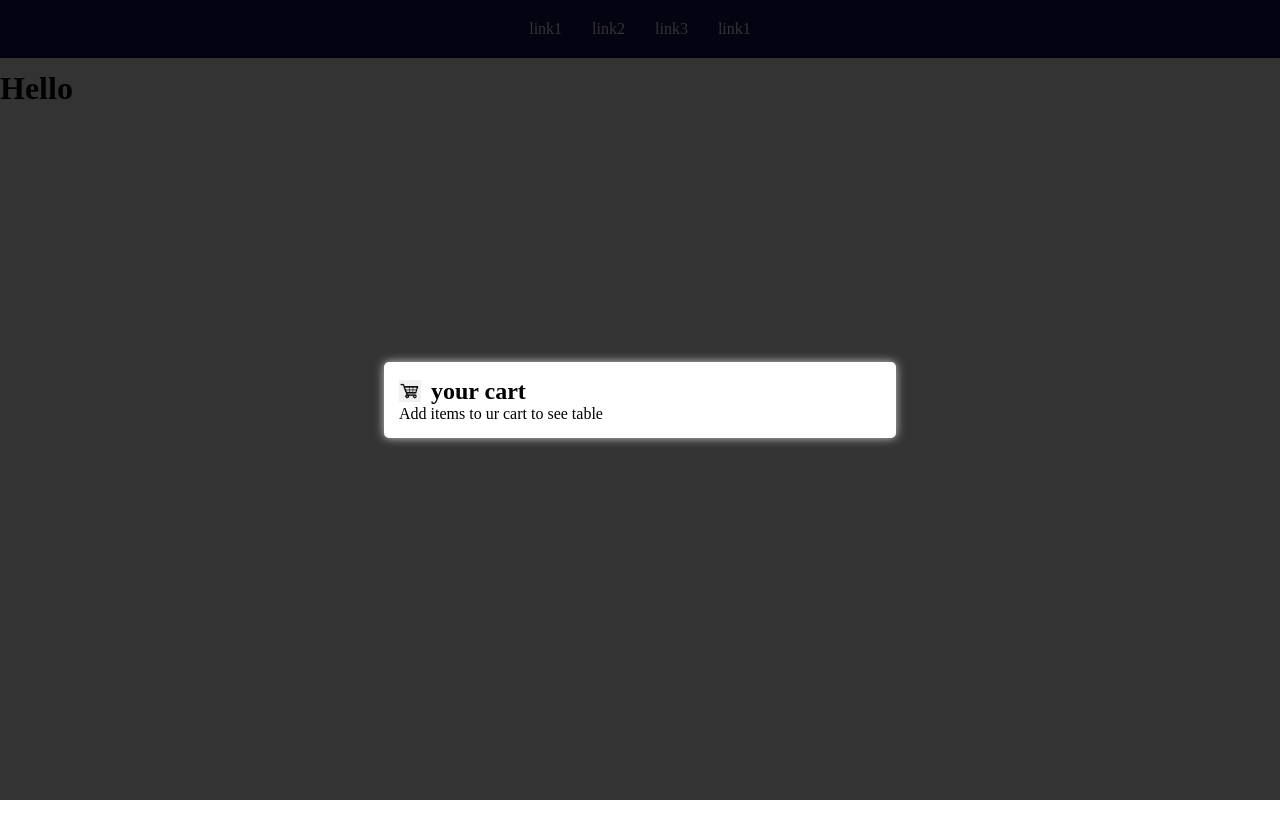
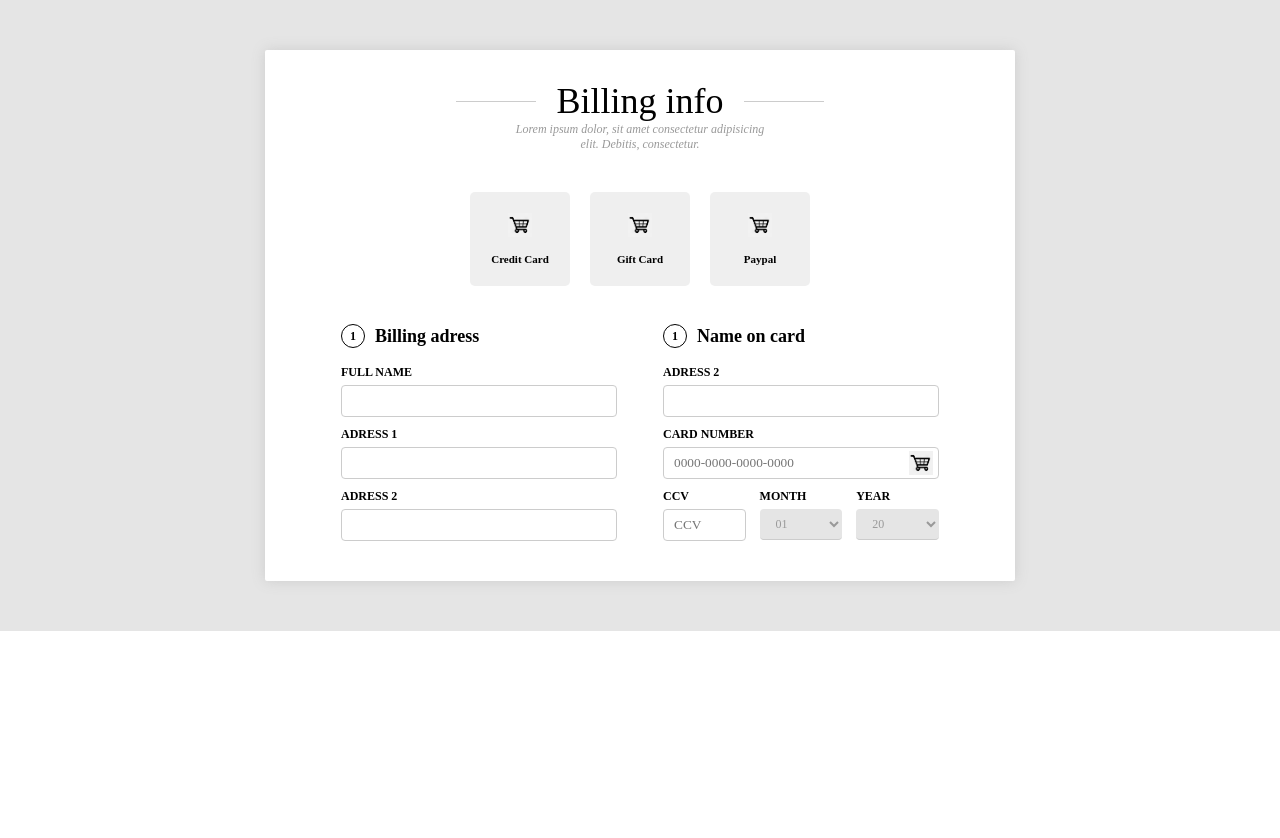
Before and after one commit to ihor97/latushkin, a plain HTML site: page index.html in a window 1280 px wide. After the commit the page ends 800 px from the top, so only its background shows below. Drawn offline with Linux system fonts and the light colour scheme.

Commit message:
форма

```diff
--- a/index.html
+++ b/index.html
@@ -17,60 +17,113 @@
 <body>
 
 
-<header>
-  <nav>
-    <ul>
-      <li>
-        <a href=""> link1</a>
-      </li>
-      <li>
-        <a href=""> link2</a>
-      </li>
-      <li>
-        <a href=""> link3</a>
-        <ol>
-          <li>
-            <a href="">Link for google.com</a>
-          </li>
-          <li>
-            <a href="">Link for 1.2</a>
-          </li>
-          <li>
-            <a href="">Link for 1.3</a>
-          </li>
-          <li>
-            <a href="">Link for 1.4</a>
-          </li>
-        </ol>
-      </li>
-      <li>
-        <a href=""> link1</a>
-      </li>
-    </ul>
-  </nav>
-</header>
-<main>
-  <h1>Hello</h1>
+<!-- флажок або перемиач стилізують так ставлять їм appereance: none -->
+<!-- потім створюють псевдоелемент :before і стилізують його під флажлк -->
+<!-- для псевдоелемента :checked описують стилі для checked -->
+
+<!-- select взагалі скривають і запихають його в label і потім перебудовують селект вручну-->
 
 
 
-  <section>
-    <div class="lightbox">
-      <div class="lightbox-container">
-        <h2>your cart</h2>
-        <p>Add items to  ur cart to see table</p>
+<main>
+  <section class="payment">
+    <form action="">
+      <div class="heading">
+        <h3>Billing info</h3>
+        <p>Lorem ipsum dolor, sit amet consectetur adipisicing elit. Debitis, consectetur.</p>
       </div>
-    </div>
+
+      <div class="paytypes">
+        <label >
+          <input type="radio" name="paytype">
+          <span>Credit card</span>
+        </label>
+        <label >
+          <input type="radio" name="paytype">
+          <span>Gift card</span>
+        </label>
+        <label >
+          <input type="radio" name="paytype">
+          <span>paypal</span>
+        </label>
+      </div>
+      <div class="form-data">
+        <div class="col">
+          <h3>Billing adress</h3>
+
+          <div class="row">
+            <label >
+              <span>Full name</span>
+              <input type="text">
+            </label>
+          </div>
+          <div class="row">
+            <label >
+              <span>Adress 1</span>
+              <input type="text">
+            </label>
+          </div>
+          <div class="row">
+            <label >
+              <span>Adress 2</span>
+              <input type="text">
+            </label>
+          </div>
+
+        </div>
+        <div class="col">
+          <h3>Name on card</h3>
+          <div class="row">
+            <label >
+              <span>Adress 2</span>
+              <input type="text">
+            </label>
+          </div>
+          <div class="row">
+            <label >
+              <span>card number</span>
+              <input type="text" class="card-input" placeholder="0000-0000-0000-0000">
+            </label>
+          </div>
+
+          <div class="col-3 row">
+            <label >
+              <span>CCV</span>
+              <input type="text" placeholder="CCV">
+            </label>
+            <label >
+              <span>Month</span>
+              <select name="" id="">
+                <option >01</option>
+                <option >02</option>
+                <option >03</option>
+                <option >04</option>
+                <option >05</option>
+                <option >06</option>
+                <option >07</option>
+                <option >08</option>
+                <option >09</option>
+                <option >10</option>
+                <option >11</option>
+                <option >12</option>
+              </select>
+            </label>
+            <label >
+              <span>Year</span>
+              <select name="" id="">
+                <option >20</option>
+                <option >21</option>
+                <option >22</option>
+
+              </select>
+            </label>
+          </div>
+        </div>
+
+      </div>
+    </form>
   </section>
 </main>
-
-
-
-
-
-
-
-
 
 
 
--- a/style.css
+++ b/style.css
@@ -3,94 +3,247 @@
     padding: 0;
     box-sizing: border-box;
 }
-header{
-    background-color: #115;
-    width: 100%;
-    padding: 0 20%;
-    position: fixed;
-    top: 0;
-    left: 0;
+.payment {
+    padding: 50px;
+    background-color: #e5e5e5;
+}
+.payment form{
+    display: block;
+    width: 750px;
+    background-color: #fff;
+    margin: 0 auto;
+    border-radius: 2px;
+    box-shadow:  0 0 14px #ccc;
+    padding: 30px;
+}
+.heading {
+
+}
+.paytypes {
+    display: flex;align-items: center;
+    justify-content: center;
+    margin-bottom: 40px;
+
+}
+.form-data {
+
 }
 
-header nav ul{
+.payment form .heading{
+margin-bottom: 40px;
+}
+
+.paytypes label{
+margin: 0 10px;
+}
+
+.paytypes label input{
+display: none;
+}
+
+
+
+
+.paytypes label span{
+    display: block;
+    width: 100px;
+    padding: 20px;
+    font-size: 11px;
+    font-weight: bold;
+    text-transform: capitalize;
+    background-color: #efefef;
+    border-radius: 5px;
+    text-align: center;
+    /* як можна забацати каптинку по середині */
+    padding-top: 60px;
+cursor: pointer;
+background-image: url('./download.png');
+background-size: 24px 24px;
+ background-repeat: no-repeat;
+ background-position:center 20px ;
+ border: 1px solid transparent;
+}
+
+
+/* робимо клікаюельними радіо інпути */
+/* + це наступний елемент  */
+.paytypes label input:checked + span{
+border: 1px solid #49f;
+background-color: transparent;
+}
+
+.payment .form-data{
     display: flex;
     align-items: flex-start;
-    justify-content: center;
+    /* Значення space-evenly розподіляє доступний вільний простір між елементами або рядками рівномірно, таким чином, що проміжний відстань між кожною парою сусідніх елементів або рядків однаковий. Це означає, що відстань між першим елементом та контейнером, а також відстань між останнім елементом та контейнером, будуть однаковими, а також відстань між кожною парою сусідніх елементів буде однаковою. */
+    justify-content: space-evenly;
+
 }
-header nav ul li{
+.payment .form-data .col{
+    width: 40%;
+}
+
+.payment .form-data h3{
+margin-bottom: 15px;
+font-weight: 0;
+font-size: 18px;
+}
+.payment .form-data h3::before{
+content: '1';
+width: 22px;
+height: 22px;
+display: inline-block;
+border: 1.5px solid black;
+font-size: 12px;
+text-align: center;
+line-height: 22px;
+border-radius: 22px;
+margin-right: 10px;
+position: relative;
+top: -2px;
+}
+.payment .form-data label{
     display: block;
-    position: relative;
+margin-bottom: 10px;
 }
-header nav ul li a {
-display: block;
-padding: 20px 15px;
-text-decoration: none;
-color: #fff;
+.payment .form-data label span{
+    display: block;
+    margin-bottom: 5px;
+    font-size: 12px;
+    text-transform: uppercase;
+    font-weight: bold;
 
 
 }
-header nav ul li a:hover{
-background-color: #77c;
+.payment .form-data label input{
+    outline: none;
+    display: block;
+width: 100%;
+background-color: transparent;
+padding:7px 10px;
+border: 1px solid #ccc;
+border-radius: 4px;
+/* браузер ставить інпуту шрифт по замовчуванню */
+font-family: inherit;
 }
 
-header nav ul li:hover ol{
-    display: block;
-}
-/* замість того щоб вказувати ширину можна просто вакзати те щоб ніякий текст не переносився */
-header nav ul ol li{
-    white-space: nowrap;
-}
-header nav ul ol{
-    display: none;
-    position: absolute;
-    right: 0;
-    background-color: #115;
-
+.payment .form-data label  input.card-input{
+    /* фон для інпута */
+    background-image: url('./download.png');
+    background-position: calc(100% - 5px) center;
+    background-repeat: no-repeat;
+    background-size: 24px 24px ;
 
 }
 
-main{
-    min-height: 1000px;
-    padding-top: 70px;
+
+.payment .form-data .col-3{
+    display: flex;
+    justify-content: space-between;
+    align-items: flex-start;
+}
+.payment .form-data .col-3 label{
+    width: 30%;
+}
+.payment .form-data .col-3 select{
+    display: block;
+    width: 100%;
+    padding: 7px 12px;
+    font-family: inherit;
+    border-color: #e5e5e5;
+    border: 0;
+    border-bottom: 1.5px solid #ccc;
+    background-color: #e5e5e5;
+    border-radius: 4px;
+    font-size: 12px;
+    color: #999;
+    outline: none;
 }
 
 
-.lightbox {
-    position: fixed;
-    /* width: 100%;
-    height: 100%; */
-    background-color: rgba(0, 0, 0, 0.8);
+.col {
+}
+.row {
+}
+
+
+
+
+
+
+
+
+
+
+
+
+
+
+
+
+
+
+
+
+
+
+
+
+
+
+
+.payment form .heading h3{
+    text-align: center;
+    font-size: 36px;
+    font-weight: normal;
     display: flex;
     align-items: center;
     justify-content: center;
-    top: 0;
-    left: 0;
-    right: 0;
-    bottom: 0;
-}
-.lightbox-container {
-    width: 40%;
-    padding: 15px;
-    background-color: #fff;
-    border-radius: 5px;
-    box-shadow: 0 0 10px #ccc;
 
 }
+.payment form .heading p{
+font-style: italic;
+font-size: 12px;
+color: #999;
+width: 250px;
+margin: 0 auto;
+text-align: center;
+}
 
-.lightbox-container h2:before{
+
+
+
+
+
+
+
+
+
+
+
+
+
+
+
+
+
+
+
+
+
+.payment form .heading h3::before{
     content: '';
-    /* за допомогою цього у едемента появляється висота і ширина */
     display: inline-block;
-    margin-right: 10px;
-    width: 22px;
-    height: 22px;
-    background-image: url('./download.png');
-    background-size: 100%;
-    background-repeat: no-repeat;
-    /* опускаємо іконку за допомогою відносного позиціонування */
-    position: relative;
-    top: 3px;
+    width: 80px;
+    border-bottom: 1px solid #ccc;
+margin-right: 20px;
 
-    /* другий варіант */
-    /* vertical-align: middle; */
 }
+.payment form .heading h3::after{
+    content: '';
+    display: inline-block;
+    width: 80px;
+    border-bottom: 1px solid #ccc;
+margin-left: 20px;
+
+}
```
